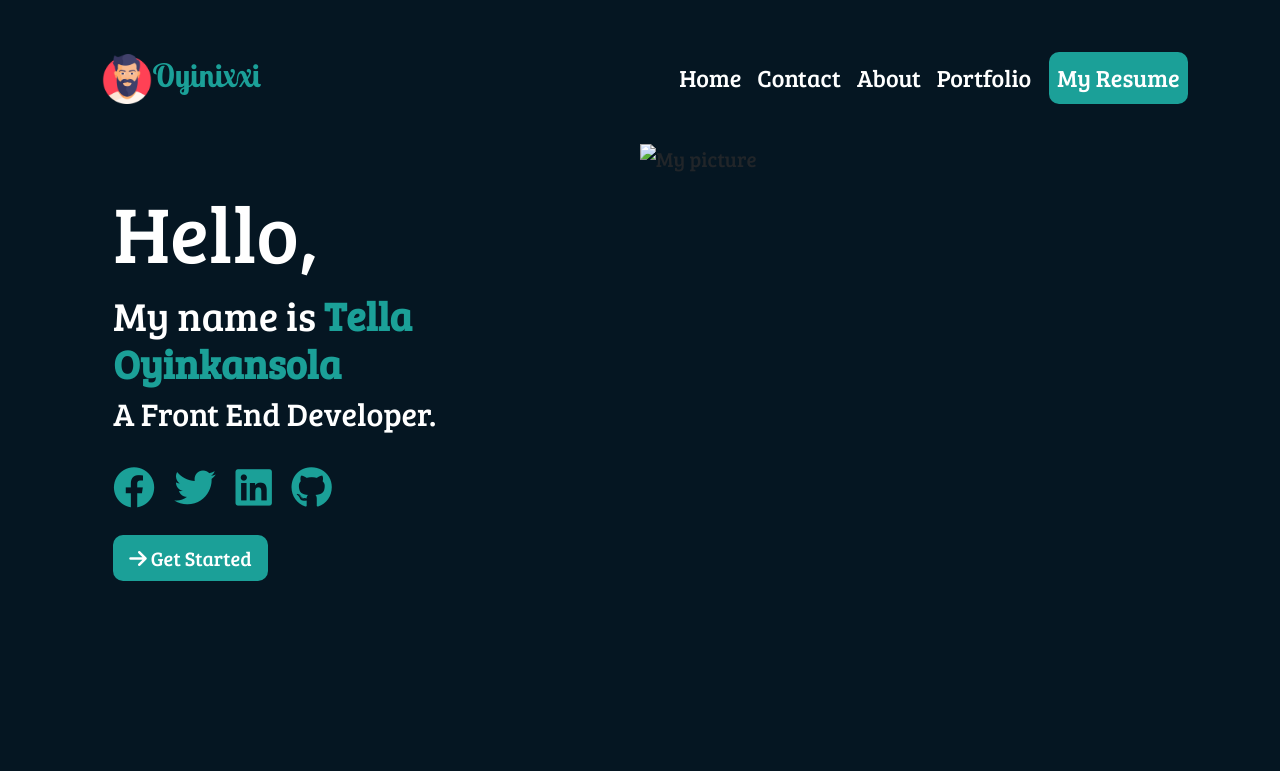
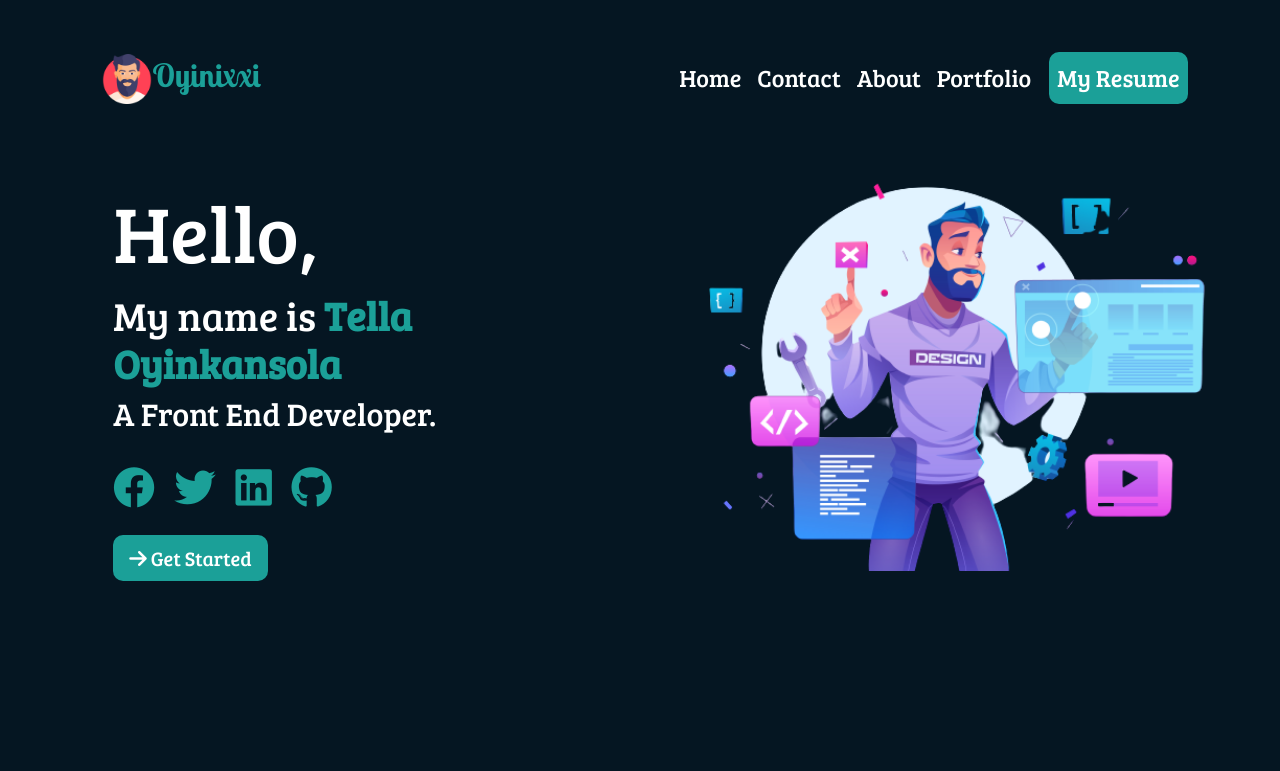
Before and after one commit to Nixxy25/My-Portfolio, a plain HTML site: page index.html in a window 1280 px wide. Shown: the top 771 px of the page. Drawn offline with nearby package versions, Linux system fonts and the light colour scheme.

Commit message:
Update index.html

```diff
--- a/index.html
+++ b/index.html
@@ -93,7 +93,7 @@
                     </div>
 
                     <div class="col-md-6">
-                    <img class="title-image" data-aos="fade-up" data-aos-delay="100" data-aos-duration="1000" src="I    mages/19362653-removebg-preview.png" alt="My picture"></div>
+                    <img class="title-image" data-aos="fade-up" data-aos-delay="100" data-aos-duration="1000" src="Images/19362653-removebg-preview.png" alt="My picture"></div>
                 </div>
             </div>
 
```
